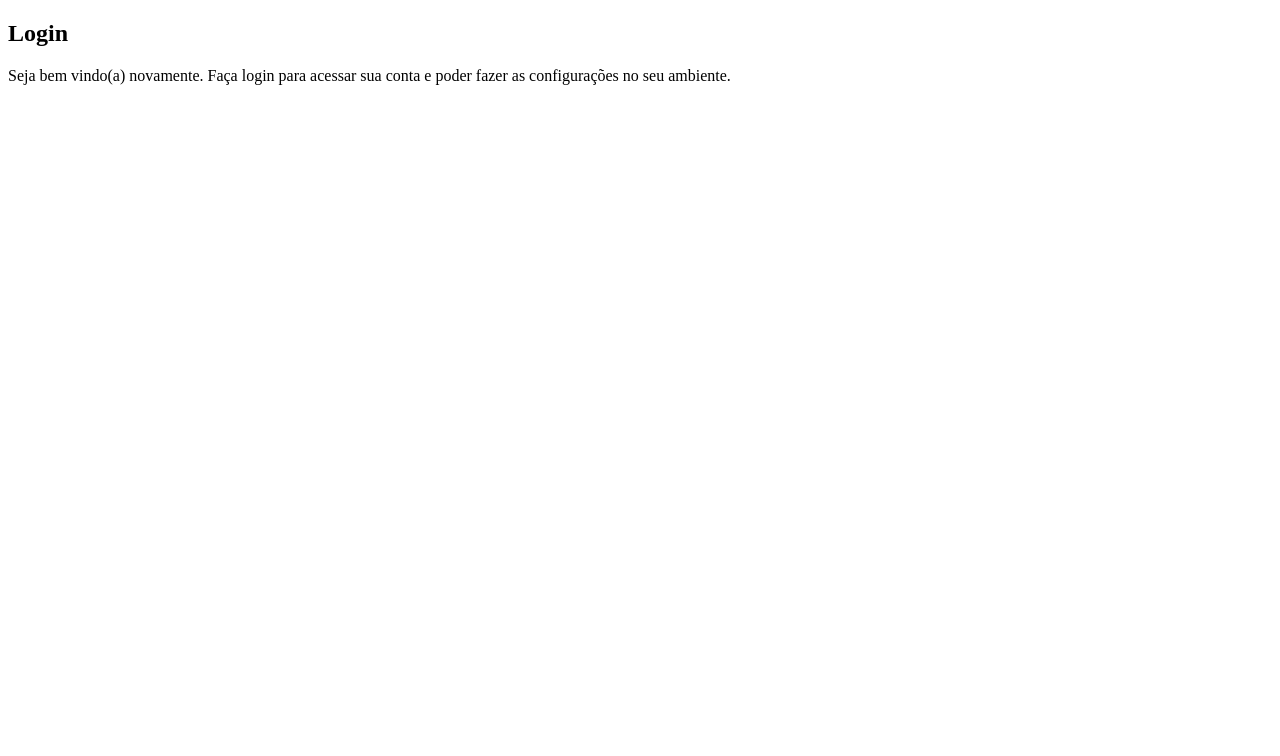
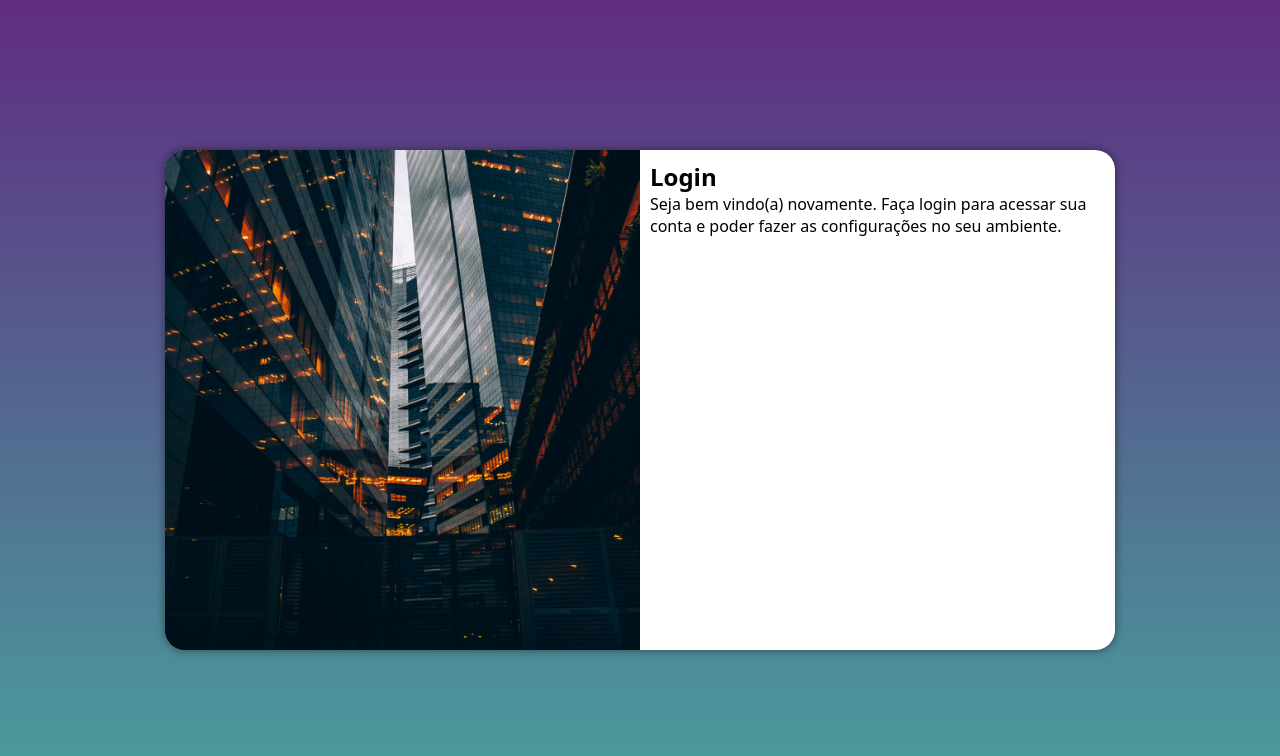
Before and after one commit to joaoviktorcardoso/projeto-login, a plain HTML site: page index.html in a window 1280 px wide. Drawn offline with Linux system fonts and the light colour scheme.

Commit message:
media query

```diff
--- /dev/null
+++ b/estilos/media-query.css
@@ -0,0 +1,49 @@
+@charset "UTF-8";
+
+@media screen and (min-width: 768px) and (max-width: 992px) {
+    section#login {
+    width: 80vw;
+
+}
+
+    body {
+        background-image: linear-gradient(to top, #49a09d, #5f2c82);
+    }
+
+
+    section#login > div#imagem {
+        float: left;
+        width: 30%;
+        height: 100%;
+
+    }
+
+
+    section#login > div#formulario {
+        float: right;
+        width: 70%;
+    }
+}
+
+@media screen and (min-width: 992px) {
+    section#login {
+        width: 950px;
+
+    }
+
+    body {
+        background-image: linear-gradient(to top, #49a09d, #5f2c82);
+    }
+
+
+    section#login > div#imagem {
+        float: left;
+        width: 50%;
+        height: 100%;
+    }
+
+    section#login > div#formulario {
+        float: right;
+        width: 50%;
+    }
+}
--- a/estilos/style.css
+++ b/estilos/style.css
@@ -5,3 +5,56 @@
     verde: #49a09d
     lilás: #5f2c82
 */
+
+
+* {
+    font-family: system-ui, -apple-system, BlinkMacSystemFont, 'Segoe UI', Roboto, Oxygen, Ubuntu, Cantarell, 'Open Sans', 'Helvetica Neue', sans-serif;
+    margin: 0px;
+    padding: 0px;
+    box-sizing: border-box;
+}
+
+body, html {
+    background-color: #5f2c82;
+    height: 100vh;
+    width: 100vw;
+
+}
+
+main {
+    height: 100vh;
+    position: relative;
+    width: 100vw;
+}
+
+section#login {
+    position: absolute;
+    top: 50%;
+    left: 50%;
+    transform: translate(-50%, -50%);
+    overflow: hidden;
+
+    background-color: white;
+    width: 250px;
+    height: 500px;
+    border-radius: 20px;
+    box-shadow: 0px 0px 10px rgba(0, 0, 0, 0.473);
+
+    transition: width .3s, height .3s;
+}
+
+section#login > div#imagem {
+    background: rgb(13, 13, 189) url(../imagens/pexels-dinnow-9444476.jpg) no-repeat;
+    background-size: cover;
+    background-position: left bottom;
+    height: 200px;
+    display: block;
+
+
+}
+
+section#login > div#formulario {
+    padding: 10px;
+    display: block;
+
+}
--- a/index.html
+++ b/index.html
@@ -5,6 +5,7 @@
     <meta name="viewport" content="width=device-width, initial-scale=1.0">
     <title>Projeto Login</title>
     <link rel="stylesheet" href="estilos/style.css">
+    <link rel="stylesheet" href="estilos/media-query.css">
 </head>
 <body>
     <main>
```
